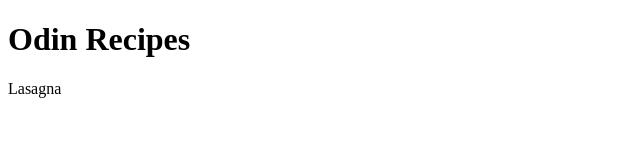
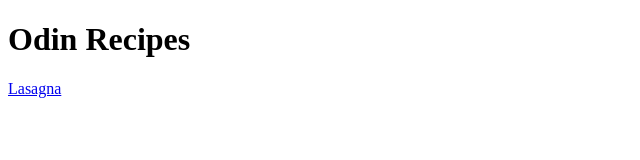
Before and after one commit to achenemilla/Top-Project-Recipes, a plain HTML site: page index.html in a window 1280 px wide. Shown: the full height of the page, 0-640 px from the left. Drawn offline with Linux system fonts and the light colour scheme.

Commit message:
fixed hyperling for lasagna

```diff
--- a/index.html
+++ b/index.html
@@ -7,6 +7,6 @@
 
     <body>
         <h1>Odin Recipes</h1>
-        <p>Lasagna<a href="https://www.allrecipes.com/recipe/273775/skillet-lasagna/"></a></p>
+        <p><a href="https://www.allrecipes.com/recipe/273775/skillet-lasagna/">Lasagna</a></p>
     </body>
 </html>
```
